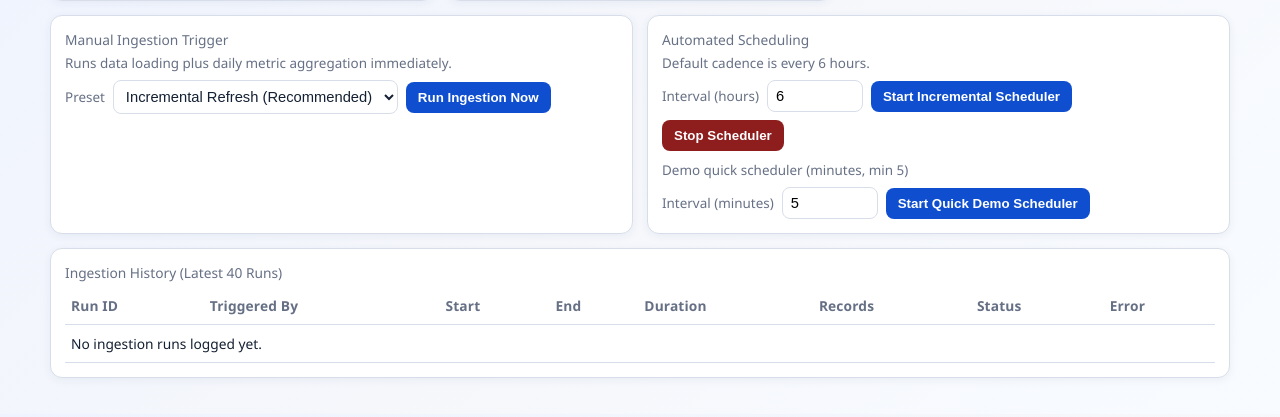
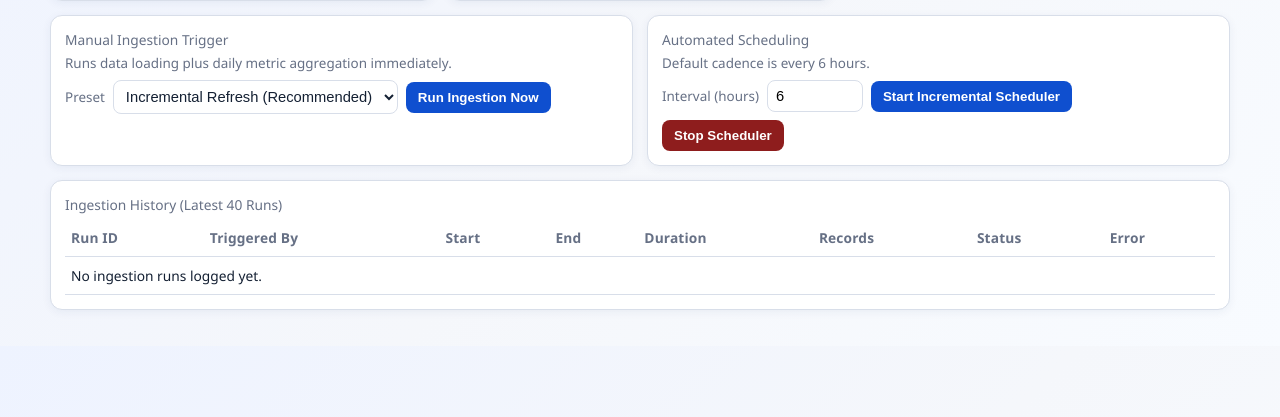
Before and after one commit to avanish1010/cx-command-centre, a Python web app: template templates/admin_operations.html in a window 1280 px wide. Shown: the part 335-752 px from the top of the page. Run offline with Jinja, Linux system fonts and the light colour scheme; the template is opened without the code that fills it, so the values that code supplies are empty.

Commit message:
Remove quick minute scheduler and restore previous scheduler UI

```diff
--- a/templates/admin_operations.html
+++ b/templates/admin_operations.html
@@ -249,12 +249,6 @@
                     <input type="hidden" name="csrf_token" value="{{ csrf_token }}">
                     <button class="btn stop" type="submit">Stop Scheduler</button>
                 </form>
-                <div class="inline-note" style="margin-top:10px;">Demo quick scheduler (minutes, min 5)</div>
-                <form id="quick-scheduler-form">
-                    <label for="quick_minutes" class="inline-note">Interval (minutes)</label>
-                    <input id="quick_minutes" type="number" min="5" step="1" value="5">
-                    <button class="btn" type="submit">Start Quick Demo Scheduler</button>
-                </form>
             </section>
         </div>
 
@@ -372,32 +366,6 @@
             updateRunningElapsed();
             setInterval(updateRunningElapsed, 1000);
 
-            const quickSchedulerForm = document.getElementById("quick-scheduler-form");
-            if (quickSchedulerForm) {
-                quickSchedulerForm.addEventListener("submit", async function (evt) {
-                    evt.preventDefault();
-                    const minutesInput = document.getElementById("quick_minutes");
-                    const requested = Number(minutesInput && minutesInput.value ? minutesInput.value : "5");
-                    const minutes = Number.isFinite(requested) ? Math.max(5, Math.floor(requested)) : 5;
-                    try {
-                        const startUrl = `/ingest/auto/start?minutes=${minutes}&preset=demo_fast`;
-                        let resp = await fetch(startUrl, {
-                            credentials: "same-origin"
-                        });
-                        if (!resp.ok) throw new Error("Failed to start quick scheduler");
-                        const data = await resp.json();
-                        if (data && data.already_running) {
-                            const stopResp = await fetch("/ingest/auto/stop", { credentials: "same-origin" });
-                            if (!stopResp.ok) throw new Error("Failed to stop existing scheduler");
-                            resp = await fetch(startUrl, { credentials: "same-origin" });
-                            if (!resp.ok) throw new Error("Failed to restart scheduler");
-                        }
-                        window.location.reload();
-                    } catch (e) {
-                        alert("Could not start quick scheduler. Try again.");
-                    }
-                });
-            }
         })();
     </script>
 </body>
```
